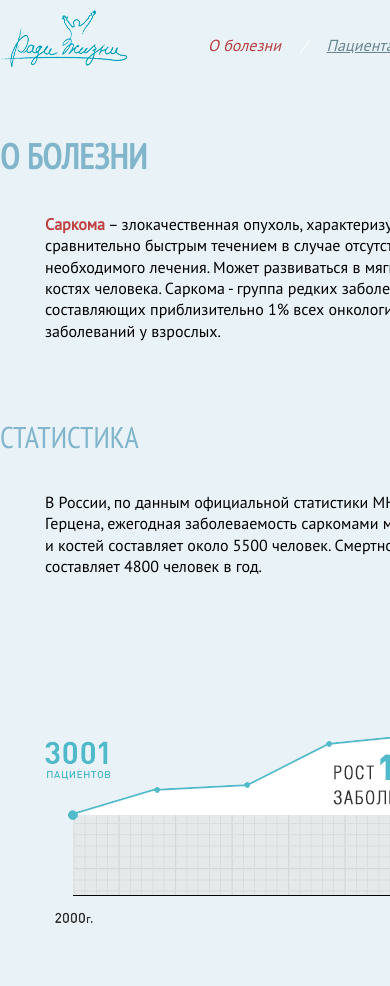
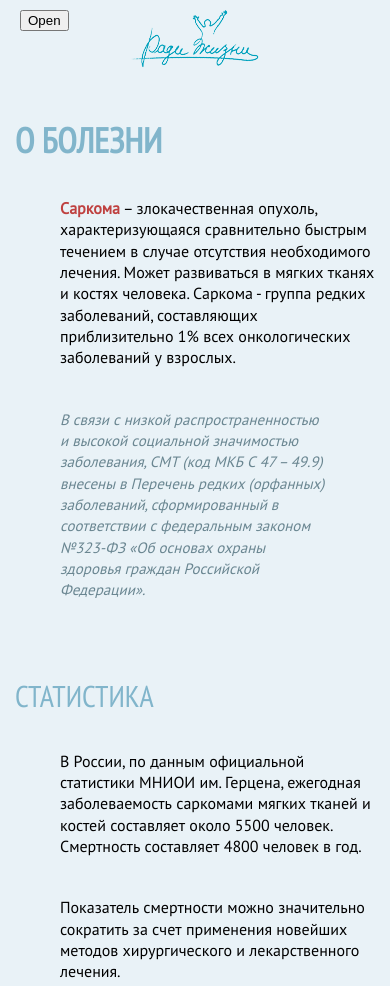
Before and after one commit to krashnik/first-task, a plain HTML site: page index.html in a window 390 px wide. Shown: the top 986 px of the page. Drawn offline with Linux system fonts and the light colour scheme; a web font is replaced by a local one.

Commit message:
first-task

```diff
--- a/css/style.css
+++ b/css/style.css
@@ -1,25 +1,45 @@
 @import url(reset.css);
 body {
-	height: 1830px;
   background: #e9f2f7;
-}
-header {
-  display: inline-block;
-  width: 970px;
-  padding: 10px 0 0;
-}
-header:after {
-	content: ".";
-	display: block;
-	height: 0;
-	clear: both;
-	visibility: hidden;
+	font-family: 'PT Sans';
+	width: 1000px;
+	max-width: 100%;
+	margin: 0 auto;
 }
 .wrapper {
 	box-sizing: border-box;
-  margin: 0 auto;
-	width: 970px;
+
+	width: 100%;
+	padding: 0 15px;
+}
+header {
+  padding: 10px 0 0;
+	width: 100%;
+}
+.header__toggle{
+	display: none;
+	position: absolute;
+	left: 20px;
+	top: 10px;
+}
+header:after {
+	content: " ";
+	display: block;
+	clear: both;
+}
+@media (max-width: 900px) {
+	.header {
+		display: flex;
+		justify-content: center;
 	}
+	.header__toggle{
+		display: block;
+	}
+	.header__menu{
+		display: none;
+	}
+}
+
 .logo {
   float: left;
 	width: 128px;
@@ -32,7 +52,6 @@ header:after {
 }
 .menu-links a {
 	text-decoration: underline;
-  font-family: 'PT Sans';
   font-size: 16px;
   font-style: italic;
   color: #6a8691;
@@ -44,7 +63,6 @@ header:after {
 .menu-style ul li {
 	float: left;
 	margin-left: 15px;
-	font-family: 'PT Sans';
 	font-style: italic;
 	letter-spacing: 0px;
   color: #6a8691;
@@ -76,13 +94,13 @@ header:after {
 .content {
 	display: flex;
 	flex-direction: row;
-	flex-wrap: nowrap;
+	flex-wrap: wrap;
 	align-items: flex-start;
 	justify-content: space-between;
-  font-family: 'PT Sans';
   line-height: 16pt;
   color: #000000;
 }
+
 .content__box {
 	box-sizing: border-box;
 	padding-top: 40px;
@@ -92,18 +110,29 @@ header:after {
 	font-size: 16px;
 	letter-spacing: normal;
 }
+
+@media (max-width: 900px) {
+	.content__box{
+		width: 100%;
+	}
+}
 .content__box-style {
 	padding-right: 50px;
 	font-size: 15px;
 	font-style: italic;
   color: #6a8691;
 }
+.img-responsive{
+	max-width: 100%;
+}
 .image {
   margin-top: 60px;
   margin-bottom: 110px;
   margin-left: 45px;
-	height: 290px;
+	max-height: 290px;
+	max-width: calc(100% - 45px);
 }
+
 span.content__box-colored {
 	font-weight: bold;
 	color:#bf4140;
@@ -115,22 +144,24 @@ span.content__box-colored {
 .content__box-spaces p {
 	padding-bottom: 20px;
 }
-footer {
+.footer {
 	display: flex;
 	flex-direction: row;
-	flex-wrap: nowrap;
+	flex-wrap: wrap;
 	align-items: flex-start;
 	justify-content: space-between;
 	margin-top: 115px;
-	width: 940px;
+	padding-right: 30px;
+
 }
-.footer {
+
+.footer__halfbox {
+	width: 50%;
 	display: flex;
 	flex-direction: row;
-	flex-wrap: nowrap;
+	flex-wrap: wrap;
 	align-items: flex-start;
 	justify-content: space-between;
-  font-family: 'PT Sans';
   font-size: 12px;
   line-height: 13pt;
   color: #000000;
@@ -138,14 +169,31 @@ footer {
 .footer__box {
 	box-sizing: border-box;
 	padding-top: 17px;
-	padding-left: 20px
+	padding-left: 20px;
 	width: 50%;
-  border-top: 2px solid white;
+	border-top: 2px solid white;
 }
 .footer__box a {
 	text-decoration: underline;
   color: #67a4bf;
 }
 .footer__box-coloredLine{
-	border-top: 3px solid #d4999b;
+	border-top: 2px solid #d4999b;
 }
+
+@media (max-width: 900px) {
+	.footer{
+		padding-right: 0;
+		border-top: 2px solid white;
+	}
+	.footer__halfbox{
+		width: 100%;
+	}
+	.footer__box{
+		width: 50%;
+		border-top: none;
+	}
+	.footer__box-coloredLine{
+		border-top: none;
+	}
+}
--- a/index.html
+++ b/index.html
@@ -11,11 +11,12 @@
 	</head>
 	<body>
 		<div class="wrapper">
-			<header>
-				<div class="logo">
+			<header class="header">
+				<button class="header__toggle">Open</button>
+				<div class="header__logo logo">
 					<a href="index.html"><img src="images/logo.png" alt="Logo" /></a>
 				</div>
-				<div class="menu menu-style menu-links">
+				<div class="header__menu menu menu-style menu-links">
 					<ul>
 					  <li class="menu-links__activeLink"><a href="#">О болезни</a></li>
 					  <li><a href="#">Пациентам</a></li>
@@ -43,7 +44,7 @@
 					<p>Показатель смертности можно значительно сократить за счет применения новейших методов хирургического и лекарственного лечения.</p>
 				</div>
 			</div>
-			<img class="image" src="images/statistic.png" alt="statistic" />
+			<img class="image img-responsive" src="images/statistic.png" alt="statistic" />
 			<div class="content">
 				<div class="content__box content__box-spaces content__box-bold">
 					<p>Пациентам с саркомой, которые выявляются на начальных I-II стадиях заболевания, должны предлагаться современные возможности комбинированного лечения (хирургическое и лекарственное), <span>что позволит реально улучшить качество жизни и результатов лечения</span> данной категории больных.</p>
@@ -56,8 +57,8 @@
 					<p>СМТ затрагивает социально-активную и группу населения трудоспособного возраста и характеризуется меньшим возрастом пациентов по сравнению с другими онкологическими заболеваниями. В возрастной группе до 30 лет СМТ занимают 6-е место в структуре заболеваемости злокачественными новообразованиями и 3-е место в структуре смертности.</p>
 				</div>
 			</div>
-			<footer>
-			<div class="footer">
+			<footer class="footer">
+				<div class="footer__halfbox">
 					<div class="footer__box">
 						<p>Межрегиональная общественная организация больных саркомой<br>«Содействие в лечении, защите<br> прав и социальной реабилитации пациентов  онкологических учреждений и членов их семей».</p>
 					</div>
@@ -66,7 +67,7 @@
 						<a href="#">www.eesg.ru</a>
 					</div>
 				</div>
-			<div class="footer">
+				<div class="footer__halfbox">
 					<div class="footer__box">
 						<p>&#171; ООО &#171; Джонсон &amp; Джонсон&#187;, фармацевтическое подразделение Janssen</p>
 						<a href="#">www.janssenpharma.ru</a>
```
Lines whose indentation alone changed are shown as unchanged.
